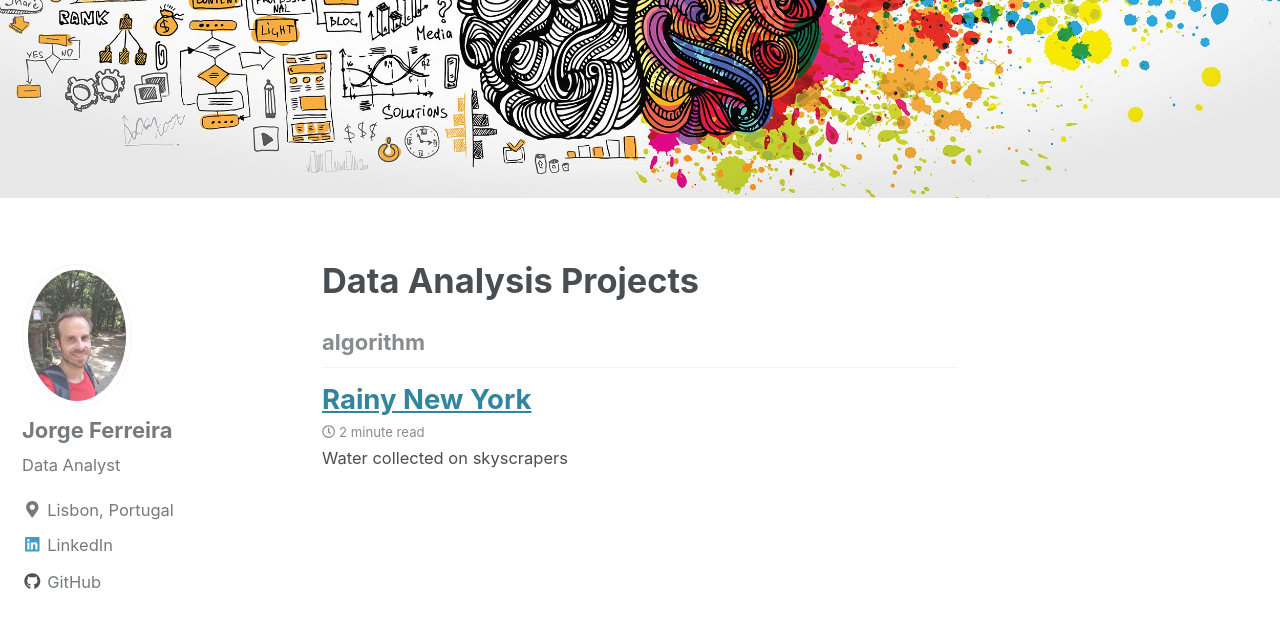
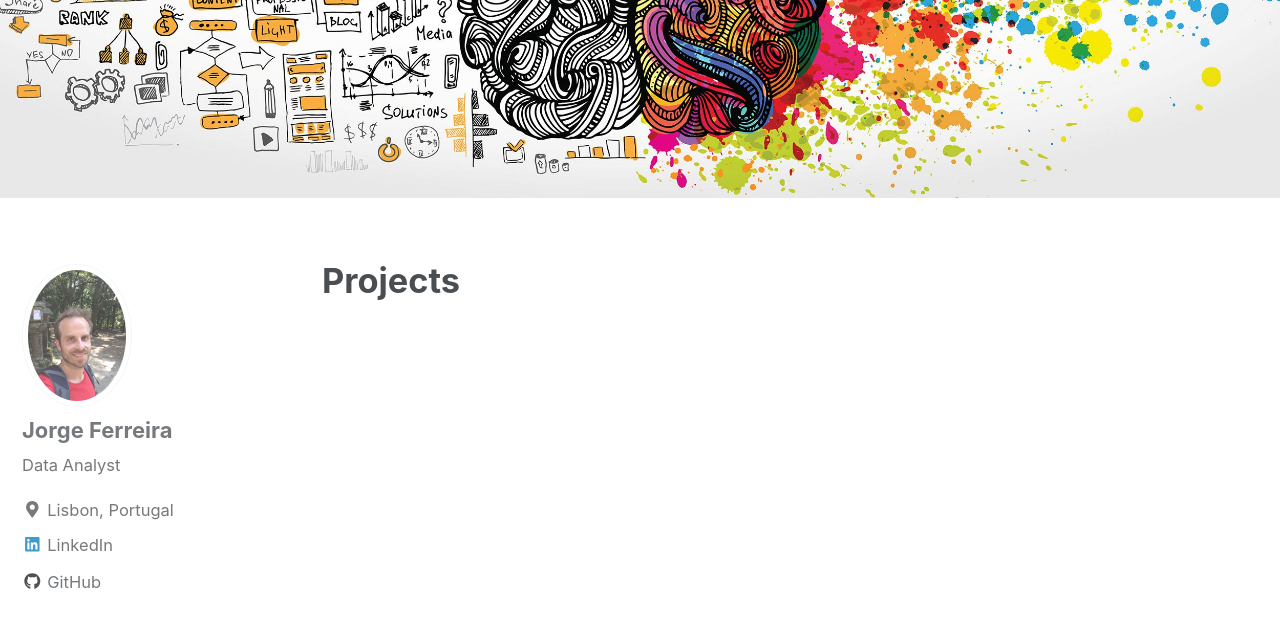
Before and after one commit to Jorg3GF/jorg3gf.github.io, a Jekyll site: the page built from _pages/portfolio.md, in a window 1280 px wide and 900 px high, scrolled down 403 px. Shown: the top 628 px of the window. Built offline with Jekyll 4.4.1, drawn with Linux system fonts in a browser that asks for light colours; cached includes are drawn as plain includes; nearby versions of some CDN libraries.

Commit message:
newgithub

```diff
--- a/_pages/portfolio.md
+++ b/_pages/portfolio.md
@@ -1,7 +1,7 @@
 ---
 layout: archive
 permalink: /portfolio/
-title: "Data Analysis Projects"
+title: "Projects"
 author_profile: true
 header:
   image: "/images/wide.jpg"
--- a/_posts/2018-11-20-RainyNY.md
+++ b/_posts/2018-11-20-RainyNY.md
@@ -1,20 +1,19 @@
 ---
 title: "Rainy New York"
 date: 2018-11-20
-tags: [algorithm]
 header:
   image: "/images/skyscrapers.jpg"
-excerpt: "Water collected on skyscrapers"
+excerpt: "Water collected at the top of skyscrapers"
 ---
 
 A few months ago I came across the challenge below:
 
-*The Wall Street in New York is known for its breathtaking skyscrapers. But the raining season is approaching, and the amount of water that will fall over the buildings is going to be huge this year.
+"The Wall Street in New York is known for its breathtaking skyscrapers. But the raining season is approaching, and the amount of water that will fall over the buildings is going to be huge this year.
 Since every building is stuck to the buildings to its left and to its right (except for the first and the last one), the water can leak from a building only if the height of the building is higher than the height of the building to its left or to its right (the height of the edges of Wall Street is 0).
-All the buildings have the width of 1 meter. You are given the heights (in meters) of the buildings on Wall Street from left to right, and your task is to print to the standard output (stdout) the total amount of water (in cubic meters) held over the buildings on Wall Street.
+All the buildings have the width of 1 meter. You are given the heights (in meters) of the buildings on Wall Street from left to right, and your task is to print to the standard output (stdout) the total amount of water (in cubic meters) held over the buildings on Wall Street."
 
 Example input: heights: [9 8 7 8 9 5 6]
-Example output: 5*
+Example output: 5
 
 To address this problem, one can think of a segment of skyscrapers as a bar chart. The volume of water collected can be measured per bar and the final answer will be the sum of each part of water at the top of each building. We can visualize it the following way:
 
```
